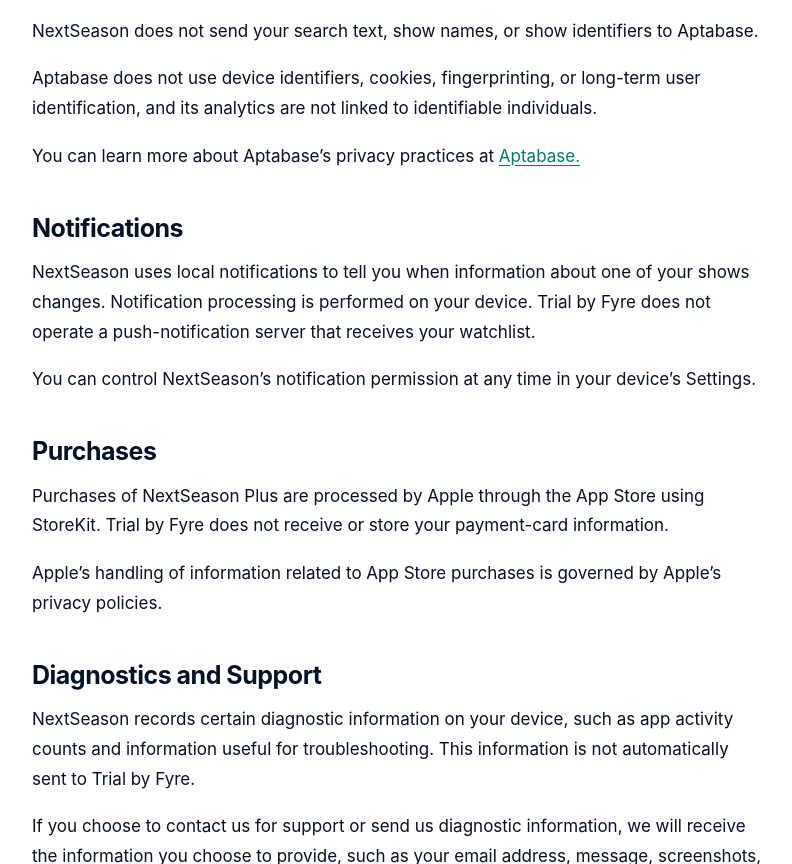
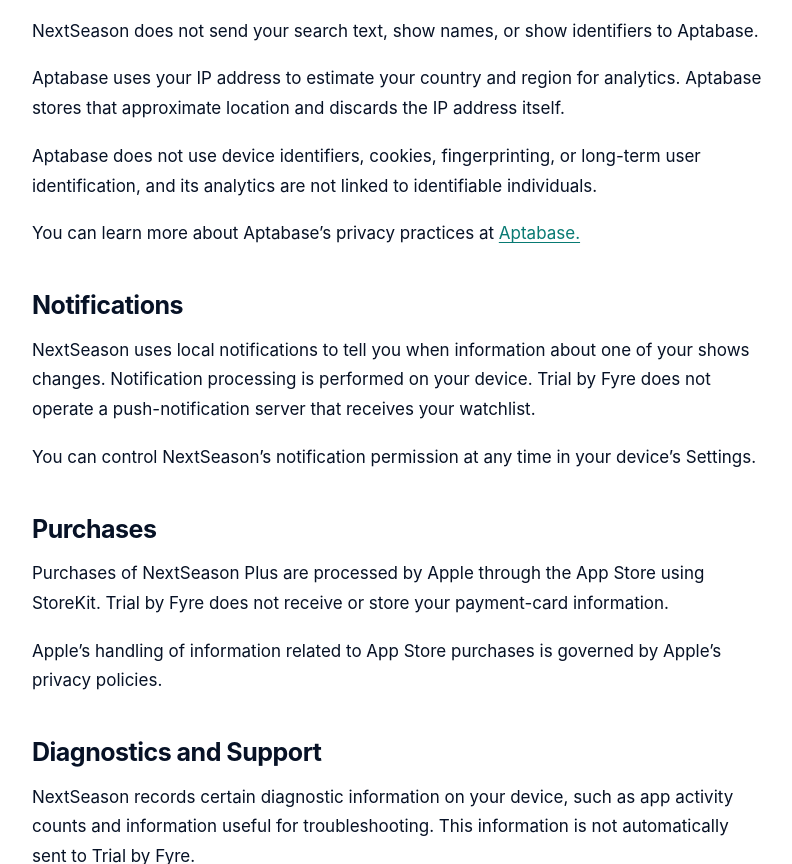
Before and after one commit to Trial-by-Fyre/getnextseason.com, a plain HTML site: page privacy.html in a window 1280 px wide. Shown: the part 1691-2555 px from the top of the page, without its empty margins (243-1035 px from the left). Drawn offline with Linux system fonts and the light colour scheme.

Commit message:
Add use of location to Aptabase privacy statement.

```diff
--- a/privacy.html
+++ b/privacy.html
@@ -55,6 +55,7 @@
   <li>selecting a show from search results, including whether that show was already on the watchlist.</li>
 </ul>
 <p>NextSeason does not send your search text, show names, or show identifiers to Aptabase.</p>
+<p>Aptabase uses your IP address to estimate your country and region for analytics. Aptabase stores that approximate location and discards the IP address itself.</p>
 <p>Aptabase does not use device identifiers, cookies, fingerprinting, or long-term user identification, and its analytics are not linked to identifiable individuals.</p>
 <p>You can learn more about Aptabase’s privacy practices at <a href="https://aptabase.com">Aptabase.</a></p>
 <h2>Notifications</h2>
```
